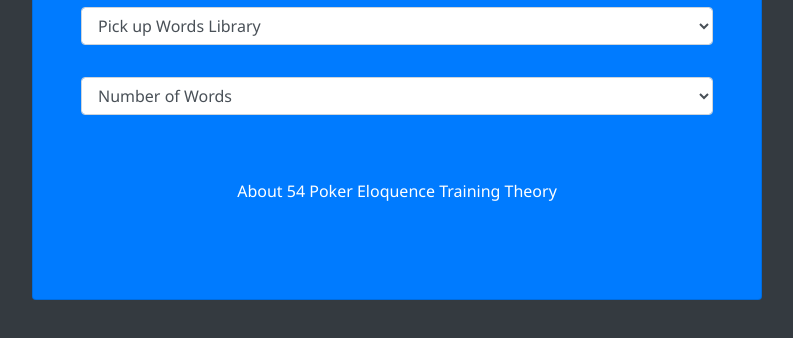
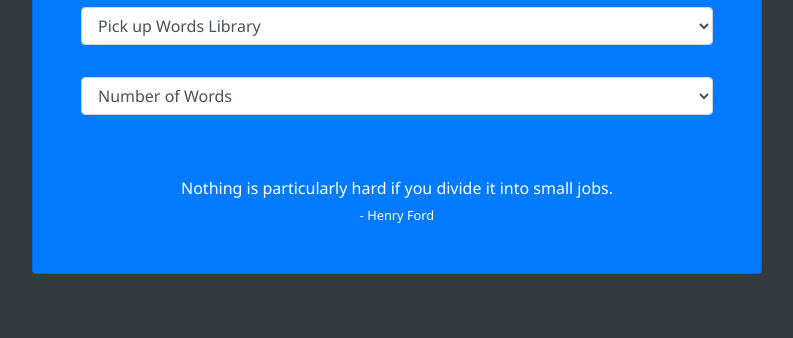
Before and after one commit to genghis-bai/eloquent-en, a plain HTML site: page index.html in a window 1280 px wide. Shown: the part 170-508 px from the top of the page, without its empty margins (243-1036 px from the left). Drawn offline with nearby package versions, Linux system fonts and the light colour scheme.

Commit message:
add Ford quotation

```diff
--- a/index.html
+++ b/index.html
@@ -44,9 +44,11 @@
               <option value="4">4</option>
             </select>
           </div>
-          <a href="https://www.jianshu.com/p/695005e0b7e6" class="poker mb-5" target="_blank">About 54 Poker Eloquence Training
+          <!-- <a href="https://www.jianshu.com/p/695005e0b7e6" class="poker mb-5" target="_blank">About 54 Poker Eloquence Training
             Theory
-          </a>
+          </a> -->
+          <h6 class="mx-auto">Nothing is particularly hard if you divide it into small jobs.</h6>
+          <small class="mx-auto"> - Henry Ford</small>
 
           <div id="questionWrap">
 
```
